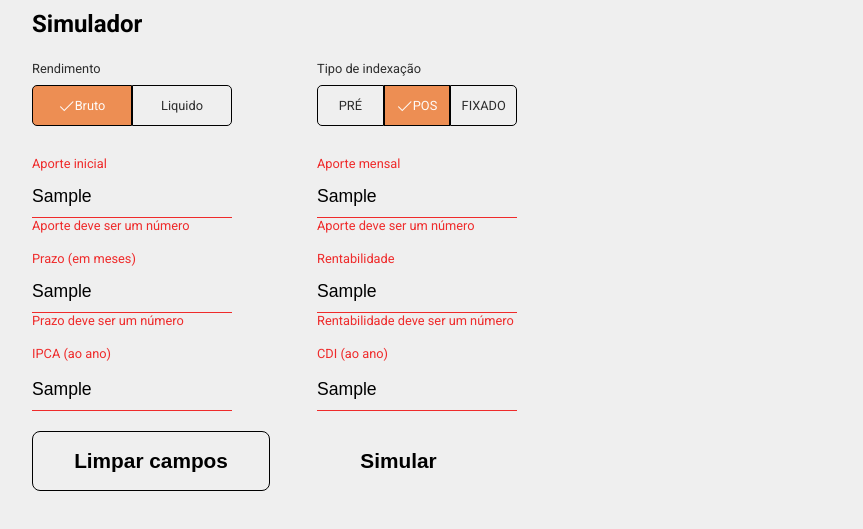
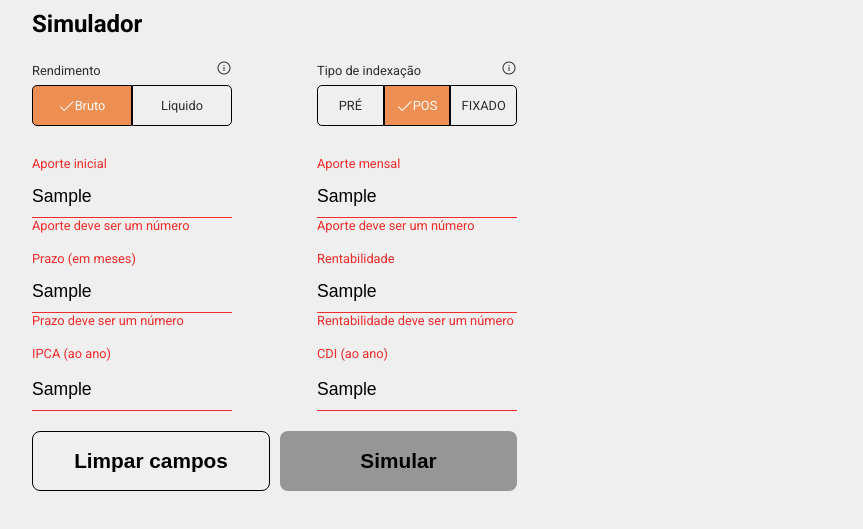
Before and after one commit to mauricio-tejada/Simulador-de-investimentos, a plain HTML site: page index.html in a window 1280 px wide. Both pictures are taken after typing "Sample", "Sample", "Sample", "Sample", "Sample", "Sample" into the empty fields and a click on the input "Simular". Shown: the part 117-646 px from the top of the page, without its empty margins (8-871 px from the left). Drawn offline with nearby package versions, Linux system fonts and the light colour scheme; no server answers.

Commit message:
icone info

```diff
--- a/index.html
+++ b/index.html
@@ -29,7 +29,10 @@
                 <form class="form-container" name="form" action="">
 
                     <div class="form-box">
-                        <label class="box-title">Rendimento</label>
+                        <div class="label-box">
+                            <label class="box-title">Rendimento</label>
+                            <i class="las la-info-circle"></i>
+                        </div>
                         <div class="radio-container">
                             <div class="radio-box two-element">
                                 <input type="radio" name="rendimento" id="bruto">
@@ -46,7 +49,10 @@
                     </div>
 
                     <div class="form-box">
-                        <label class="box-title">Tipo de indexação</label>
+                        <div class="label-box">
+                            <label class="box-title">Tipo de indexação</label>
+                            <i class="las la-info-circle"></i>
+                        </div>
                         <div class="radio-container">
                             <div class="radio-box">
                                 <input type="radio" name="indexacao" id="pre">
@@ -59,7 +65,8 @@
                                 <label for="pos">POS</label>
                             </div>
                             <div class="radio-box">
-                                <input type="radio" name="indexacao" id="fixado">
+                            <!--o input FIXADO ficará indisponivel pois não ha valores com este filtro na API-->
+                                <input type="radio" name="indexacao" id="">
                                 <i class="las"></i>
                                 <label for="fixado">FIXADO</label>
                             </div>
--- a/script.js
+++ b/script.js
@@ -80,13 +80,16 @@ inputsRendimento.forEach(e => {
 
 
 
-
-
 const inputs = Array.from(document.querySelectorAll('input[type="text"]'))
 const submit = document.querySelector('input[type="submit"]')
 const clearBtn = document.getElementById('limpar')
 
 const indicadoresUrl = 'http://localhost:3000/indicadores'
+
+function formatToBRL(value) {
+    let formated = value.toLocaleString('pt-BR', { style: 'currency', currency: 'BRL' })
+    return formated
+}
 
 //elemento do card que receberá o valor recebido da API
 const cardsData = {
@@ -113,10 +116,6 @@ function getIndicadores() {
         .catch(error => console.log(error))
 }
 
-function formatToBRL(value) {
-    let formated = value.toLocaleString('pt-BR', { style: 'currency', currency: 'BRL' })
-    return formated
-}
 
 //faz a busca na API, filtrando pelos parametros fornecidos no formulario, e insere nos elementos correspondentes
 function getSimulacoes(indexacao, tipoRendimento) {
@@ -186,3 +185,13 @@ submit.addEventListener('click', e => {
 clearBtn.addEventListener('click', e => {
     cleanInputs(inputs)
 })
+
+//verifica se todos os inputs estão ok a cada vez que um input perde o foco,
+//quando todos estão ok aplica uma classe no botão submit
+inputs.forEach(e => {
+    e.addEventListener('focusout', () => {
+        if(allFormIsOk() === true) {
+            submit.classList.add('submit-ok')
+        }
+    })
+})
--- a/style/style.scss
+++ b/style/style.scss
@@ -117,6 +117,16 @@ h2 {
 }
 
 
+.label-box {
+    display: flex;
+    justify-content: space-between;
+    align-items: center;
+
+    i:before {
+        align-self: flex-end;
+    }
+
+}
 
 .form-box {
     display: grid;
@@ -163,7 +173,7 @@ h2 {
     display: flex;
 }
 
-.btn {
+.btn, .btn:visited {
     font-weight: bold;
     cursor: pointer;
     width: 100%;
@@ -174,12 +184,12 @@ h2 {
 
 }
 
-.clear {
+.clear, .clear:focus {
     border: 1px solid black;
     margin-right: 10px;
 }
 
-.submit {
+.submit, .submit:focus {
     background-color: $bg-btn;
 }
 
```
Also changed, not shown: README.md, style/style.css, 1 other file.
